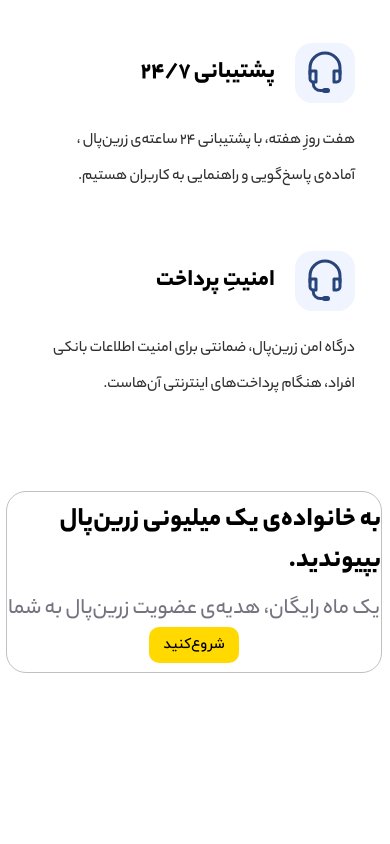
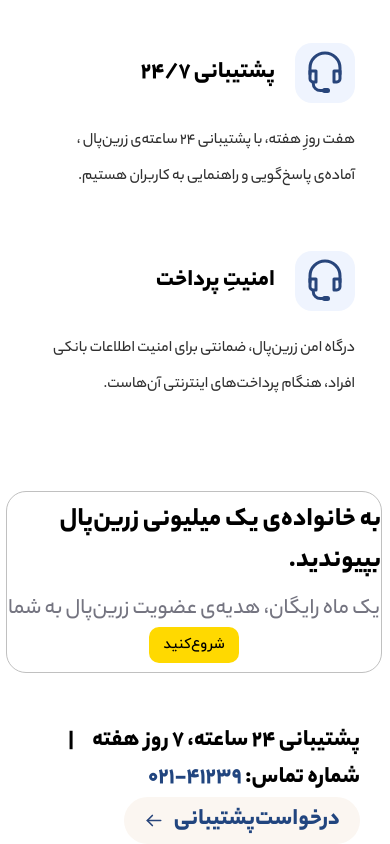
Before and after one commit to Reza-Keymasi/Zarin-Pal-Landing-Page-With-React.js, a React (Create React App) app: page / in a window 390 px wide. Shown: the part 4251-5095 px from the top of the page. Before the commit the page ends 4924 px from the top, so only its background shows below. Built offline with nearby package versions, Linux system fonts and the light colour scheme.

Commit message:
Support Component created and get styles

```diff
--- a/src/components/Landing.jsx
+++ b/src/components/Landing.jsx
@@ -6,6 +6,7 @@
 import Cards from "./Cards.jsx";
 import ZarinPalOptions from "./ZarinPalOptions.jsx";
 import StartBox from "./StartBox.jsx";
+import Support from "./Support.jsx";
 
 // Images
 import logo from "../assets/images/logo-white.svg";
@@ -180,6 +181,8 @@
 
             <StartBox />
 
+            <Support />
+
         </div>
 
     );
--- /dev/null
+++ b/src/components/Support.jsx
@@ -0,0 +1,23 @@
+import React from 'react';
+import styles from "./Support.module.css";
+
+// images
+import Arrow from "../assets/images/arrow.svg";
+
+const Support = () => {
+    return (
+        <div className={styles.Support}>
+            <div className={styles.SupportNumber}>
+                <p>پشتیبانی ۲۴ ساعته، ۷ روز هفته <span id={styles.Line}>|</span>شماره تماس:
+                <span id={styles.PhoneNumber}> ۴۱۲۳۹-۰۲۱</span></p>
+            </div>
+
+            <div className={styles.SupportRequest}>
+                <p>درخواست‌پشتیبانی</p>
+                <img src={Arrow} alt="arrow"/>
+            </div>
+        </div>
+    );
+};
+
+export default Support;
--- /dev/null
+++ b/src/components/Support.module.css
@@ -0,0 +1,77 @@
+.Support {
+    width: 1110px;
+    height: 70px;
+    padding: 0 30px;
+    margin: 50px auto;
+    background-color: #fbfbf1;
+    border-radius: 35px;
+    display: flex;
+    justify-content: space-between;
+    align-items: center;
+}
+
+.SupportNumber {
+    font-family: YekanBakhHeavy;
+    font-size: 1.5rem;
+}
+
+#Line {
+    margin: 0 15px
+}
+
+#PhoneNumber {
+    color: #21457f;
+}
+
+.SupportRequest {
+    display: flex;
+    color: #21457f;
+    font-family: YekanBakhHeavy;
+    font-size: 1.5rem;
+}
+
+.SupportRequest img {
+    width: 20px;
+    margin-right: 10px;
+}
+
+/* Media Queris */
+
+@media (max-width: 1200px) {
+    .Support {
+        width: 880px;
+    }
+}
+
+@media (max-width: 990px) {
+    .Support {
+        width: calc(100% - 120px)
+    }
+    .SupportRequest .SupportNumber {
+        font-size: 1.2rem
+    }
+}
+
+@media (max-width: 768px) {
+    .Support {
+        flex-direction: column;
+        align-items: flex-start;
+        background: none;
+    }
+    .SupportRequest {
+        background: #fbf6f1;
+        padding: 5px 20px;
+        border-radius: 35px;
+    }
+}
+
+@media (max-width: 575px) {
+    .Support {
+        width: calc(100% - 60px);
+        padding: 0;
+        margin: 50px 30px;
+    }
+    .SupportNumber .SupportRequest {
+        font-size: 0.95rem;
+    }
+}
```
